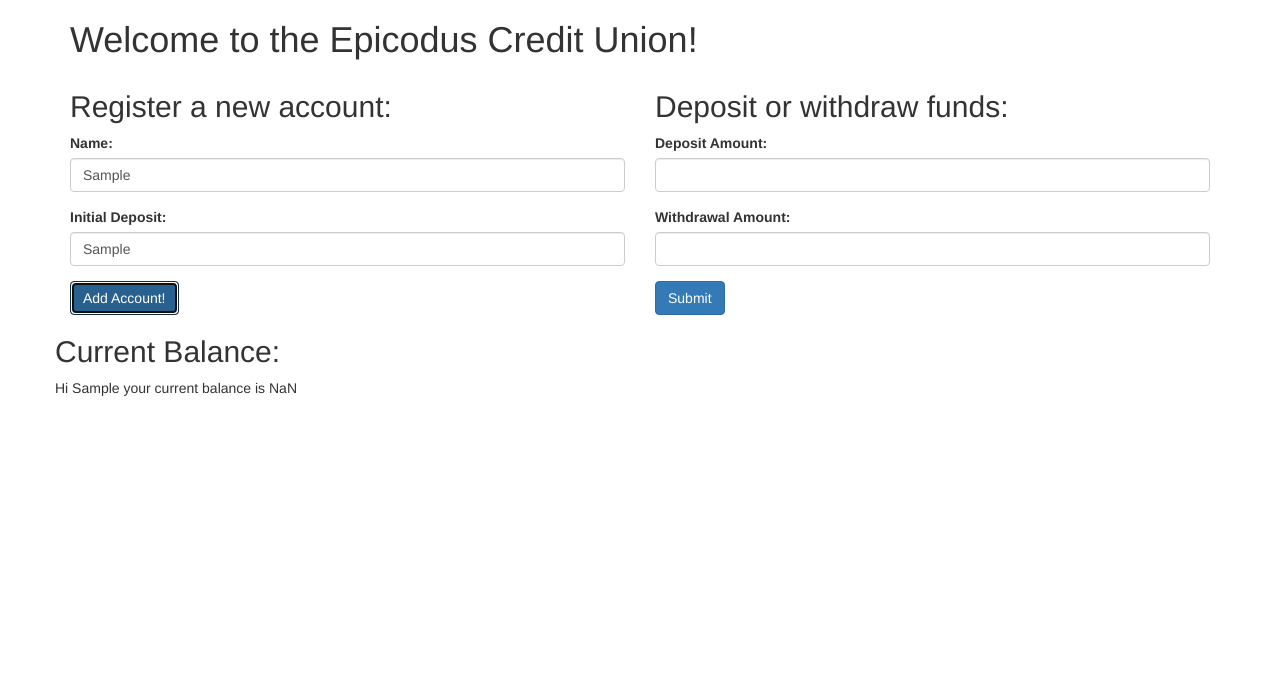
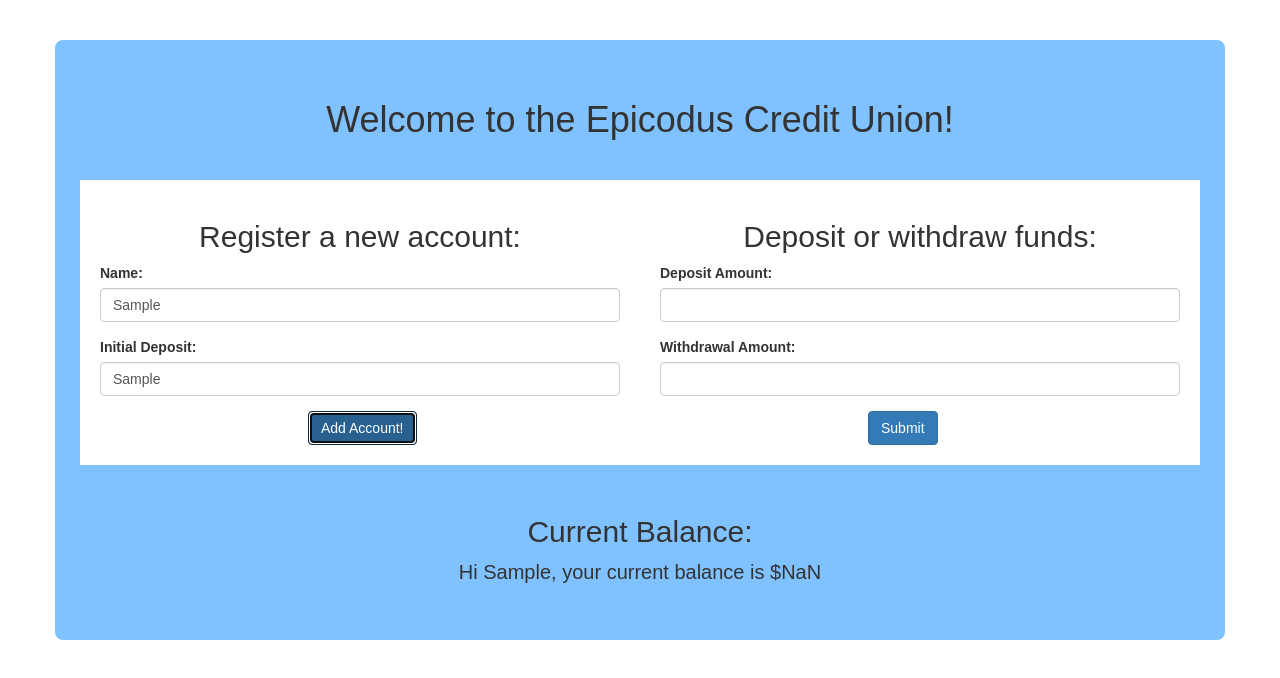
Before and after one commit to aimenkhakwani/bank-account, a plain HTML site: page index.html in a window 1280 px wide. Both pictures are taken after typing "Sample", "Sample" into the empty fields and a click on the button "Add Account!". Drawn offline with nearby package versions, Linux system fonts and the light colour scheme; a web font is replaced by a local one.

Commit message:
Add css to make it look better

```diff
--- a/css/styles.css
+++ b/css/styles.css
@@ -0,0 +1,32 @@
+body {
+  font-family: 'Miriam Libre', sans-serif;
+}
+h1, h2 {
+  text-align: center;
+}
+.container{
+  margin-top: 4rem;
+  background-color: #80c1ff;
+  padding: 40px;
+  border-radius:8px;
+  min-height: 600px;
+}
+.col-md-6 {
+  background-color: #fff;
+  padding: 20px;
+  margin-top: 3rem;
+}
+.showThis{
+  display: none;
+}
+.row.showThis{
+  text-align: center;
+  margin-top: 3rem;
+  border-radius: 5px;
+}
+.row.showThis p{
+  font-size: 20px;
+}
+.btn {
+  margin-left: 40%;
+}
--- a/index.html
+++ b/index.html
@@ -3,6 +3,7 @@
   <head>
     <meta charset="utf-8">
     <link rel="stylesheet" href="https://maxcdn.bootstrapcdn.com/bootstrap/3.3.7/css/bootstrap.min.css" integrity="sha384-BVYiiSIFeK1dGmJRAkycuHAHRg32OmUcww7on3RYdg4Va+PmSTsz/K68vbdEjh4u" crossorigin="anonymous">
+    <link href="https://fonts.googleapis.com/css?family=Miriam+Libre" rel="stylesheet">
     <link href="css/styles.css" rel="stylesheet" type="text/css">
     <title>Bank</title>
   </head>
@@ -24,7 +25,7 @@
             <button type="submit" class="btn btn-primary createAccount">Add Account!</button>
           </form>
         </div>
-        <div class="col-md-6">
+        <div class="col-md-6 showThis">
           <h2>Deposit or withdraw funds:</h2>
           <form class="depositOrWithdraw">
             <div class="form-group">
@@ -39,7 +40,7 @@
           </form>
         </div>
       </div>
-      <div class="row">
+      <div class="row showThis">
         <h2>Current Balance:</h2>
         <p><span class="userBalance"></span></p>
       </div>
--- a/js/scripts.js
+++ b/js/scripts.js
@@ -4,48 +4,63 @@ function Bankaccount(name, deposit){
   this.userBalance = deposit;
 }
 Bankaccount.prototype.showBalance = function(){
-  return "Hi " + this.userName + " your current balance is " + this.userBalance;
+  return "Hi " + this.userName + ", your current balance is $" + this.userBalance;
 }
 
 Bankaccount.prototype.addBalance = function(deposit){
   this.userBalance = this.userBalance + deposit;
-  return this.userBalance;
 }
 
 Bankaccount.prototype.subtractBalance = function(withdrawl){
   this.userBalance = this.userBalance - withdrawl;
-  return this.userBalance;
+}
+
+function calculateBalance(deposit, withdrawl){
+  if ((inputWithdrawl >= 0) && (inputDeposit >= 0)){
+    bankCustomer.addBalance(inputDeposit)
+    bankCustomer.subtractBalance(inputWithdrawl);
+  }
+  else if ((inputWithdrawl === NaN) && (inputDeposit >= 0)){
+    bankCustomer.addBalance(inputDeposit);
+    // bankCustomer.subtractBalance(inputWithdrawl);
+  }
+  else if ((inputWithdrawl >= 0) && (inputDeposit === NaN)){
+    bankCustomer.subtractBalance(inputWithdrawl);
+  }
+  else {
+    alert("Please enter a value.");
+  }
 }
 
 // ui logic
 $(".createAccount").submit(function(event){
   event.preventDefault();
-  // $(".userBalance").empty();
+
+ $(".showThis").show();
+
   var inputName = $("#name").val();
   var inputInitialDeposit = parseFloat($("#initialDeposit").val());
   var bankCustomer = new Bankaccount(inputName, inputInitialDeposit);
   $(".userBalance").text(bankCustomer.showBalance());
 
   $(".depositOrWithdraw").submit(function(event){
-    debugger;
     event.preventDefault();
-
     var inputWithdrawl = parseFloat($("input#withdrawl").val());
     var inputDeposit = parseFloat($("input#deposit").val());
 
-    if ((inputWithdrawl === NaN) && (inputDeposit === NaN)){
+    if ((inputWithdrawl >= 0) && (inputDeposit >= 0)){
+      bankCustomer.addBalance(inputDeposit);
+      bankCustomer.subtractBalance(inputWithdrawl);
+    }
+    else if (inputDeposit >= 0){
+      bankCustomer.addBalance(inputDeposit);
+    }
+    else if (inputWithdrawl >= 0){
+      bankCustomer.subtractBalance(inputWithdrawl);
+    }
+    else {
       alert("Please enter a value.");
     }
-    else if ((inputWithdrawl === NaN) && (inputDeposit > 0)){
-      bankCustomer.addBalance(inputDeposit);
-    }
-    else if ((inputDeposit === NaN) && (inputWithdrawl > 0)){
-        bankCustomer.subtractBalance(inputWithdrawl);
-    }
-    else{
-      bankCustomer.addBalance(inputDeposit);
-      bankCustomer.subtractBalance(inputWithdrawl);
-    };
 
     $(".userBalance").text(bankCustomer.showBalance());
   });
```
